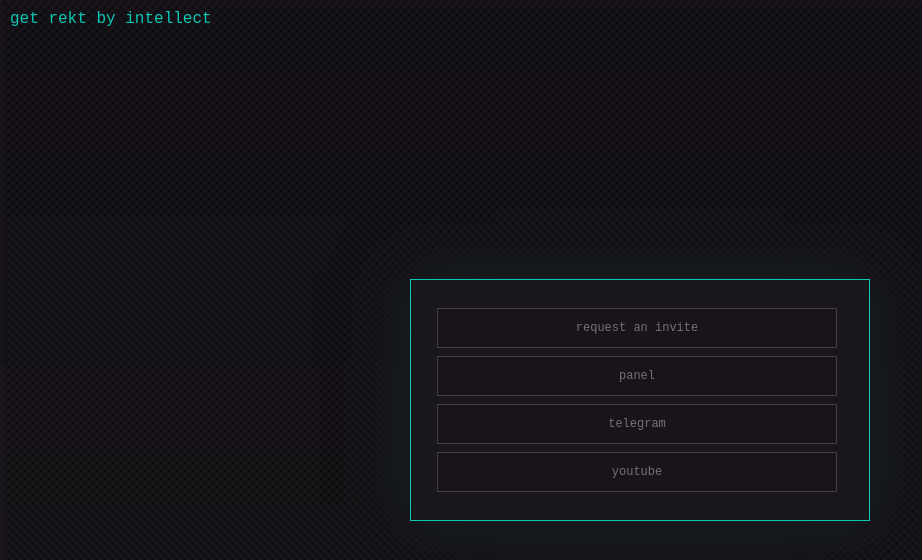
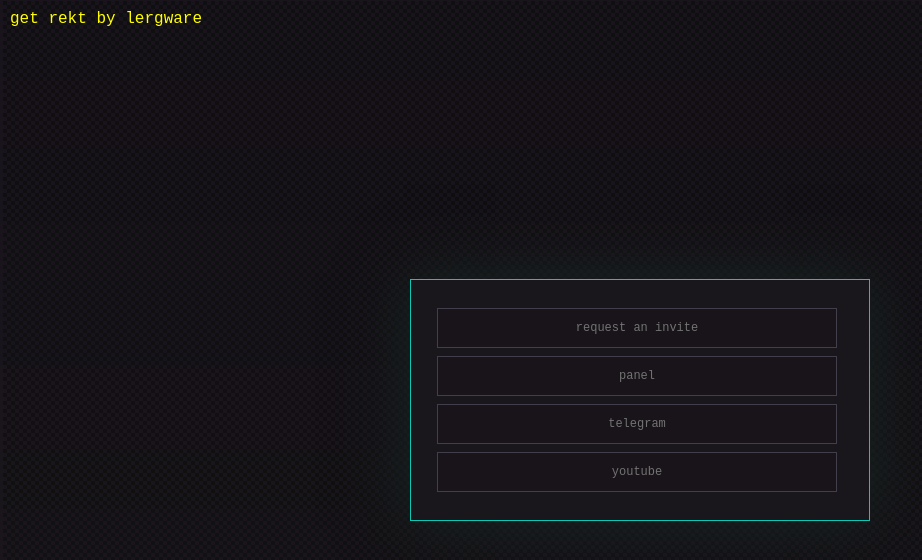
Before and after one commit to catfederal/goodsite, a plain HTML site: page index.html in a window 1280 px wide. Shown: the whole page, without its empty margins (0-922 px from the left). Drawn offline with Linux system fonts and the light colour scheme; a web font is replaced by a local one.

Commit message:
Update index.html

```diff
--- a/index.html
+++ b/index.html
@@ -5,7 +5,7 @@
     <meta http-equiv="X-UA-Compatible" content="IE=edge">
     <meta name="viewport" content="width=device-width, initial-scale=1.0">
     <title>
-        intellect.ovh - only invite software
+        lergware.ovh
     </title>
     <link rel="stylesheet" href="../cdn.jsdelivr.net/npm/notyf%403/notyf.min.css">
     <link rel="stylesheet" href="style.css">
@@ -19,14 +19,14 @@
             position: absolute;
             top: 10px;
             left: 10px;
-            color: rgb(10, 200, 180);
+            color: rgb(255, 255, 0);
 
         }
     </style>
 </head>
 <body>
        <div class="left-corner-text">
-        <p>get rekt by intellect</p>
+        <p>get rekt by lergware</p>
     </div>
     <div class="keysyscontainer">
         <div class="box">
```
